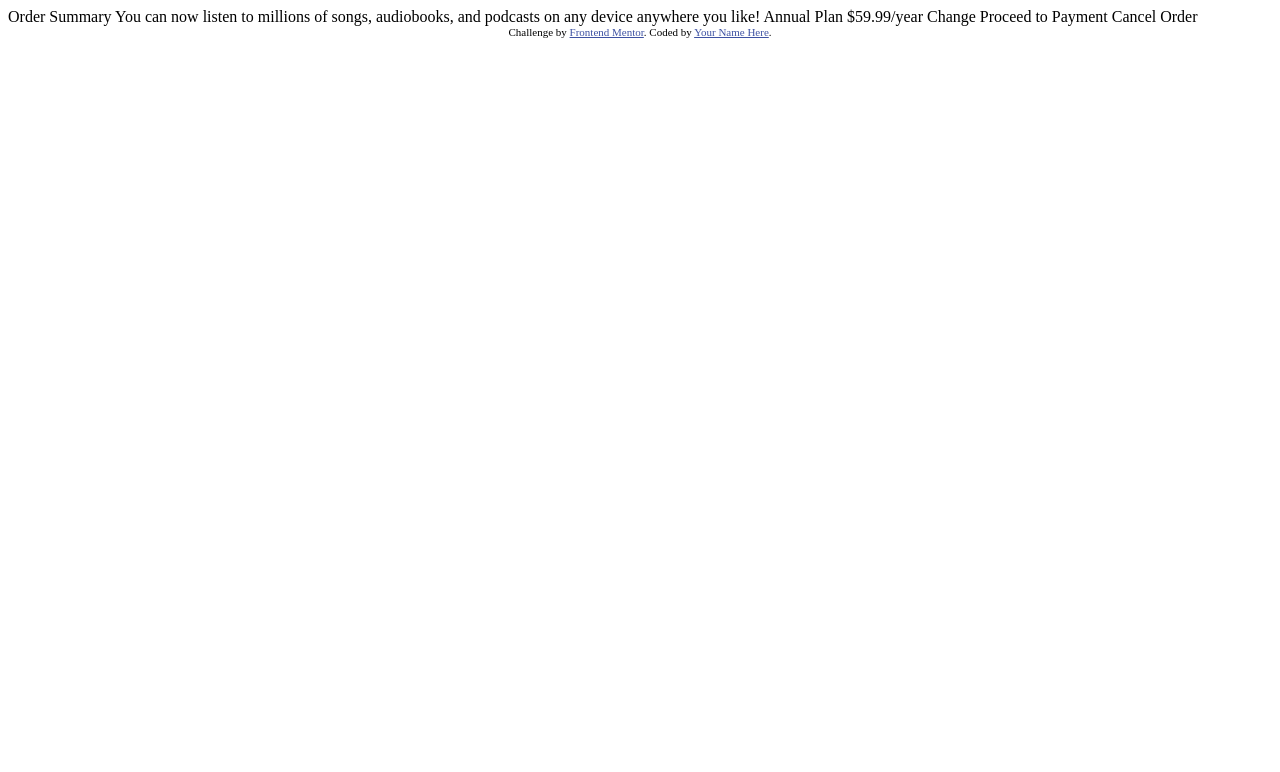
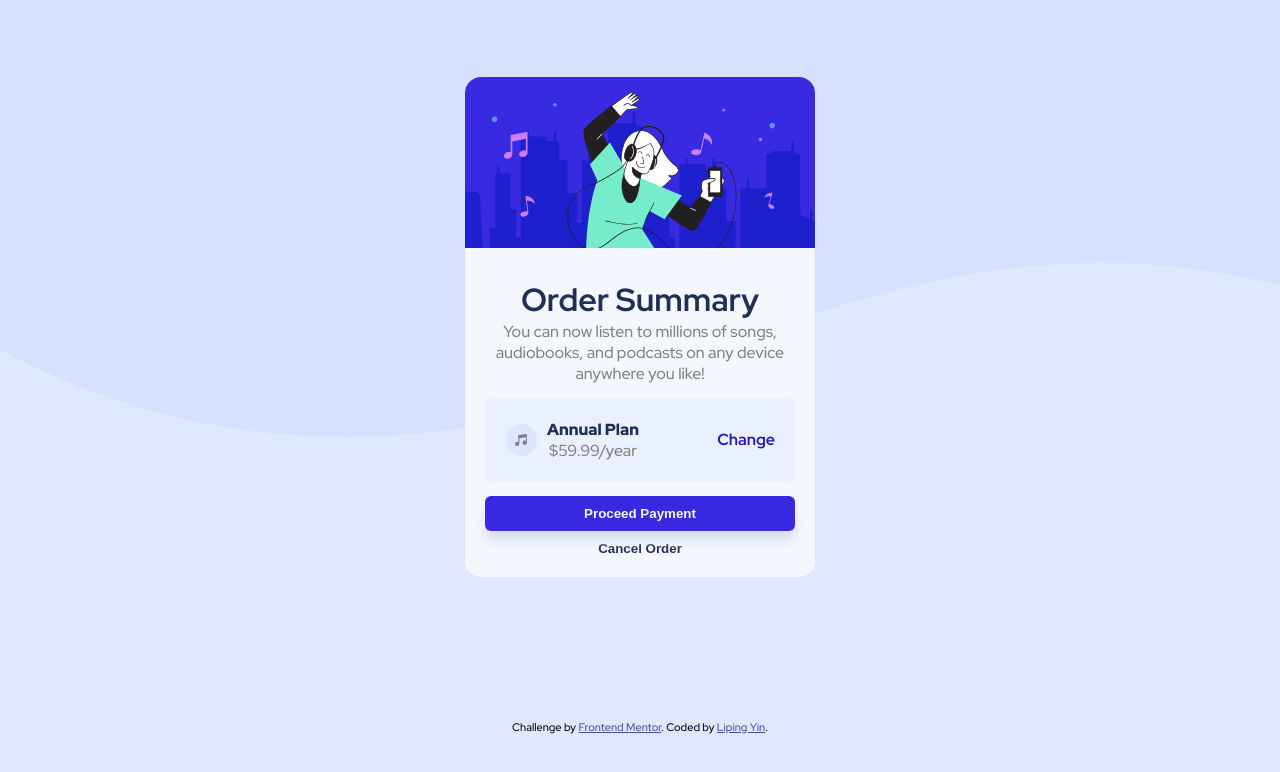
Before and after one commit to Liping-Yin/100-days-UI-challenges, a plain HTML site: page order-summary-component-main/index.html in a window 1280 px wide. Drawn offline with Linux system fonts and the light colour scheme.

Commit message:
UI day-1 finished

```diff
--- a/order-summary-component-main/index.html
+++ b/order-summary-component-main/index.html
@@ -1,37 +1,186 @@
 <!DOCTYPE html>
 <html lang="en">
   <head>
-  <meta charset="UTF-8">
-  <meta name="viewport" content="width=device-width, initial-scale=1.0"> <!-- displays site properly based on user's device -->
+    <meta charset="UTF-8" />
+    <meta name="viewport" content="width=device-width, initial-scale=1.0" />
+    <!-- displays site properly based on user's device -->
 
-  <link rel="icon" type="image/png" sizes="32x32" href="./images/favicon-32x32.png">
+    <link
+      rel="icon"
+      type="image/png"
+      sizes="32x32"
+      href="./images/favicon-32x32.png"
+    />
+    <link
+      href="https://fonts.googleapis.com/css2?family=Red+Hat+Display:wght@500;700;900&display=swap"
+      rel="stylesheet"
+    />
 
     <title>Frontend Mentor | Order summary card</title>
 
     <!-- Feel free to remove these styles or customise in your own stylesheet 👍 -->
     <style>
-    .attribution { font-size: 11px; text-align: center; }
-    .attribution a { color: hsl(228, 45%, 44%); }
+      /* - Mobile: 375px
+- Desktop: 1440px */
+      :root {
+        /* primary color */
+        --primary: hsl(225, 100%, 94%);
+        --primary-light: hsl(225, 100%, 96%);
+        --primary-dark: hsl(245, 75%, 52%);
+        --link: hsl(245, 75%, 40%);
+        --link-active: #766cf1;
+
+        /* neutral color */
+        --surface: hsl(225, 100%, 98%);
+        --neutral-light: hsl(224, 23%, 55%);
+        --neutral-dark: hsl(223, 47%, 23%);
+        --shadow-dark: hsl(223, 47%, 90%);
+      }
+      * {
+        margin: 0;
+        padding: 0;
+        box-sizing: border-box;
+      }
+      html {
+        width: 100%;
+        min-height: 100vh;
+        font-family: "Red Hat Display", sans-serif;
+      }
+      body {
+        min-height: 100vh;
+        display: flex;
+        flex-direction: column;
+        align-items: center;
+        justify-content: center;
+        justify-content: space-around;
+        background: url("./images/pattern-background-desktop.svg");
+        background-color: var(--primary);
+        background-repeat: no-repeat;
+      }
+      .card {
+        min-width: 300px;
+        max-width: 350px;
+        width: 50vw;
+        max-height: 500px;
+        /* height: 90vh; */
+        display: flex;
+        flex-direction: column;
+        justify-content: flex-start;
+        align-items: center;
+        border-radius: 16px;
+        background-color: var(--surface);
+        margin: 10px 0;
+      }
+      .card__hero {
+        border-radius: 16px 16px 0 0;
+        width: 100%;
+      }
+      .card__content {
+        display: flex;
+        flex-direction: column;
+        margin: 30px 20px;
+        text-align: center;
+      }
+      .card__content h1 {
+        color: var(--neutral-dark);
+      }
+      .card__content p {
+        font-weight: 500;
+        color: gray;
+      }
+      .card__plan {
+        display: flex;
+        text-align: unset;
+        align-items: center;
+        border-radius: 6px;
+        background-color: var(--primary-light);
+        margin: 15px 0;
+        font-weight: 700;
+        padding: 20px;
+      }
+      .card__plan img {
+        width: 32px;
+        height: 32px;
+        margin-right: 10px;
+      }
+
+      .card__plan span {
+        display: block;
+        color: var(--neutral-dark);
+        font-weight: 800;
+      }
+      .card__plan a {
+        text-decoration: none;
+        margin-left: auto;
+        color: var(--link);
+      }
+      .card__plan a:hover {
+        color: var(--link-active);
+        cursor: pointer;
+      }
+      .btn {
+        border: none;
+        border-radius: 6px;
+        padding: 10px 30px;
+        color: var(--neutral-dark);
+        font-weight: 800;
+        background-color: var(--surface);
+        z-index: 1;
+      }
+      .btn:hover {
+        color: var(--link-active);
+      }
+      .btn.btn--primary {
+        border: none;
+        border-radius: 6px;
+        padding: 10px 30px;
+        color: var(--surface);
+        background-color: var(--primary-dark);
+        box-shadow: 0 10px 10px var(--shadow-dark);
+        z-index: 2;
+      }
+      .btn.btn--primary:hover {
+        background-color: var(--link-active);
+        cursor: pointer;
+      }
+      .attribution {
+        /* position: absolute;
+        bottom: 1rem;
+        left: 50%;
+        transform: translateX(-50%); */
+        font-size: 11px;
+        text-align: center;
+      }
+      .attribution a {
+        color: hsl(228, 45%, 44%);
+      }
     </style>
   </head>
   <body>
+    <div class="card">
+      <img class="card__hero" src="./images/illustration-hero.svg" alt="hero" />
 
-  Order Summary
-
-  You can now listen to millions of songs, audiobooks, and podcasts on any
-  device anywhere you like!
-
-  Annual Plan
-  $59.99/year
-
-  Change
-
-  Proceed to Payment
-  Cancel Order
+      <div class="card__content">
+        <h1>Order Summary</h1>
+        <p>
+          You can now listen to millions of songs, audiobooks, and podcasts on
+          any device anywhere you like!
+        </p>
+        <div class="card__plan">
+          <img src="./images/icon-music.svg" alt="music icon" />
+          <p><span>Annual Plan</span> $59.99/year</p>
+          <a href="#"> Change</a>
+        </div>
+        <button class="btn btn--primary">Proceed Payment</button>
+        <button class="btn">Cancel Order</button>
+      </div>
+    </div>
 
     <div class="attribution">
-    Challenge by <a href="https://www.frontendmentor.io?ref=challenge" target="_blank">Frontend Mentor</a>.
-    Coded by <a href="#">Your Name Here</a>.
+      Challenge by
+      <a href="https://www.frontendmentor.io?ref=challenge" target="_blank"
+        >Frontend Mentor</a
+      >. Coded by <a href="#">Liping Yin</a>.
     </div>
   </body>
 </html>
```
Also changed, not shown: 1 other file. Lines whose indentation alone changed are shown as unchanged.
